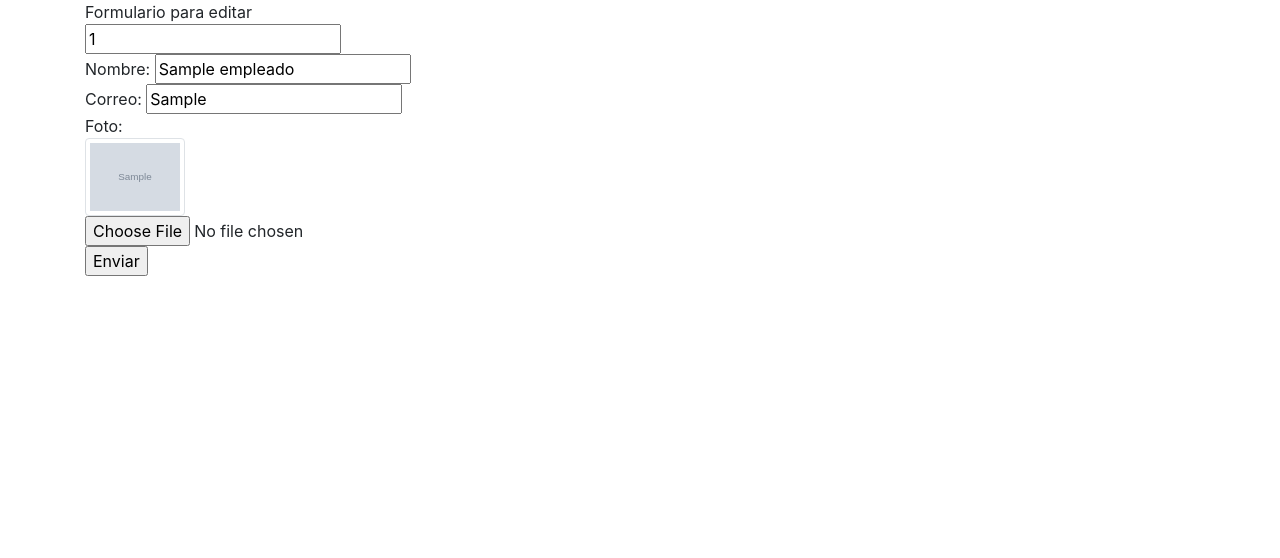
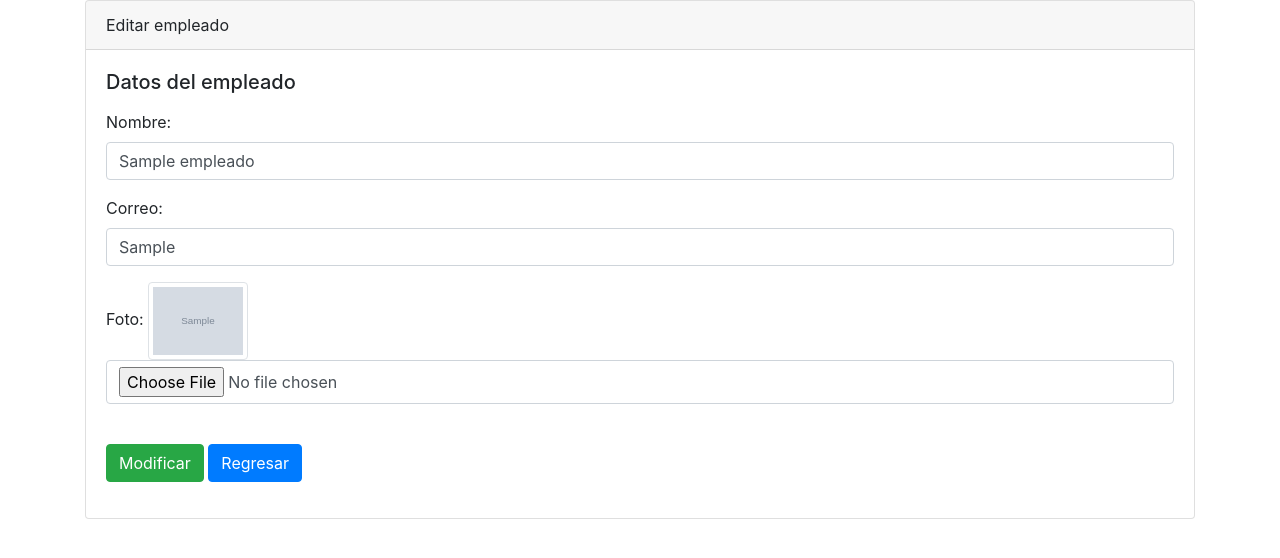
Before and after one commit to itorricom/pythonCrud, a Flask app: page /edit/1 in a window 1280 px wide. Shown: the part 56-614 px from the top of the page. Run offline with Flask 2, Linux system fonts and the light colour scheme; tables that the repository leaves empty or names only in its code hold one stand-in row (values such as "Sample post"); grey boxes marked "Sample" are stand-in pictures; parts of the project's set-up code (start-up, migrations or seed data) failed here and were passed over; some libraries are stand-ins or nearby versions.

Commit message:
Ajustando formulario edit

```diff
--- a/app.py
+++ b/app.py
@@ -122,4 +122,4 @@ def storage():
 if __name__ == '__main__':
     app.run(debug=True)
 
-# 1:44  Ajustando formulario create
+# 1:44  Ajustando formulario edit
--- a/templates/empleados/edit.html
+++ b/templates/empleados/edit.html
@@ -1,22 +1,41 @@
 {% include 'header.html' %}
-Formulario para editar
 {% for empleado in empleados %}
 <form method="post" action="/update" enctype="multipart/form-data">
-    <input type="text" value="{{empleado[0]}}" name="txtID" id="txtID">
-    <br>
-    Nombre:
-    <input type="text" value="{{empleado[1]}}" name="txtNombre" id="txtNombre">
-    <br>
-    Correo:
-    <input type="text" value="{{empleado[2]}}" name="txtCorreo" id="txtCorreo">
-    <br>
-    Foto:
-    <br>
-    <img class="img-thumbnail" width="100" src="{{url_for('uploads', nombreFoto=empleado[3])}}" alt="">
-    <br>
-    <input type="file" name="txtFoto" id="txtFoto">
-    <br>
-    <input type="submit" value="Enviar">
+
+    <div class="card">
+        <div class="card-header">
+            Editar empleado
+        </div>
+        <div class="card-body">
+            <h5 class="card-title">Datos del empleado</h5>
+            <p class="card-text">
+            <div class="form-group">
+                <label for="txtNombre">Nombre:</label>
+                <input id="txtNombre" value="{{empleado[1]}}" class="form-control" type="text" name="txtNombre">
+            </div>
+            <div class="form-group">
+                <label for="txtCorreo">Correo:</label>
+                <input id="txtCorreo" value="{{empleado[2]}}" class="form-control" type="text" name="txtCorreo">
+            </div>
+            <div class="form-group">
+                <label for="txtFoto">Foto:</label>
+                <img class="img-thumbnail" width="100" src="{{url_for('uploads', nombreFoto=empleado[3])}}" alt="">
+                <input id="txtFoto"  class="form-control" type="file" name="txtFoto">
+            </div>
+
+
+            <input type="hidden" value="{{empleado[0]}}" name="txtID" id="txtID">
+            <br>
+
+            <div class="form-group">
+                <input type="submit" class="btn btn-success" value="Modificar">
+                <a href="{{url_for('index')}}" class="btn btn-primary">Regresar</a>
+            </div>
+
+            </p>
+        </div>
+    </div>
+
 </form>
 {% endfor %}
 {% include 'footer.html' %}
```
